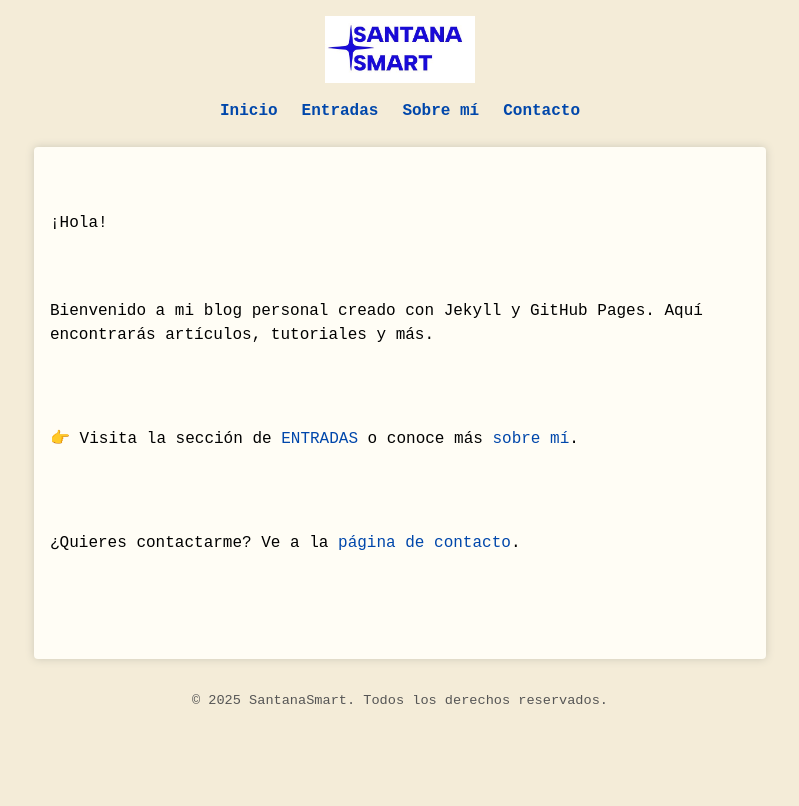
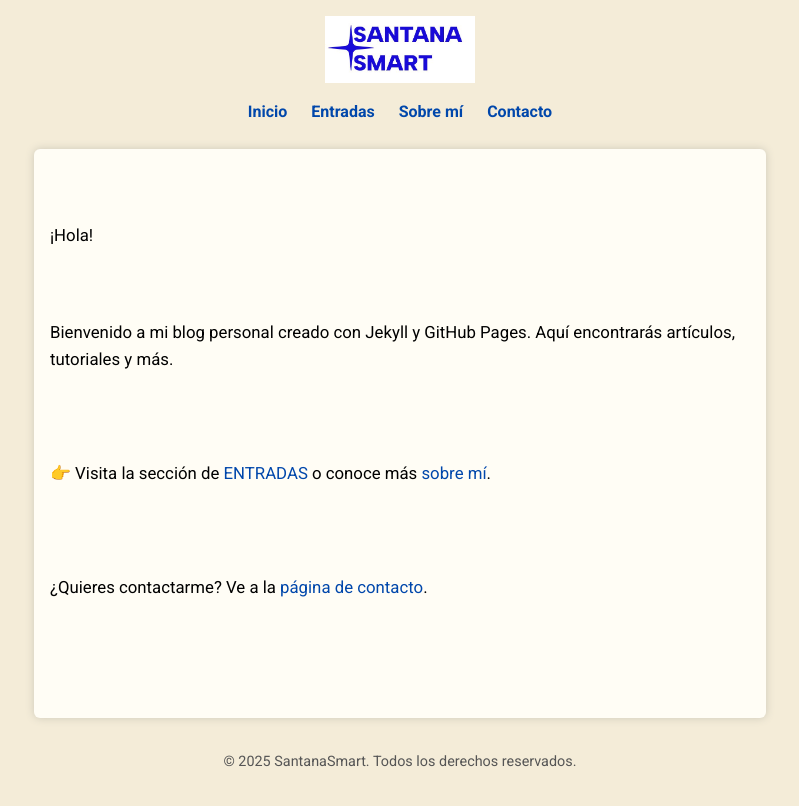
Before and after one commit to santanasmart/santanasmart_github, a Jekyll site: the page built from index.md, in a window 1280 px wide. Shown: the top 806 px of the page, without its empty margins (240-1039 px from the left). Built offline with Jekyll 4.4.1, drawn with Linux system fonts in a browser that asks for light colours.

Commit message:
Update default.html

```diff
--- a/_layouts/default.html
+++ b/_layouts/default.html
@@ -4,6 +4,10 @@
   <meta charset="UTF-8" />
   <title>{{ page.title }} | {{ site.title }}</title>
   <meta name="viewport" content="width=device-width, initial-scale=1" />
+
+  <!-- Fuente Roboto desde Google Fonts -->
+  <link href="https://fonts.googleapis.com/css2?family=Roboto:wght@400;700&display=swap" rel="stylesheet" />
+
   <style>
     /* Reset básico */
     body, h1, ul, li, a, footer, header, main, nav {
@@ -16,10 +20,10 @@
     }
 
     body {
-      font-family: 'Courier New', Courier, monospace;
+      font-family: 'Roboto', sans-serif;
       background-color: #f4ecd8; /* sepia claro */
       color: #000000; /* negro */
-      line-height: 1.5;
+      line-height: 1.6;
       padding: 1rem;
       min-height: 100vh;
       box-sizing: border-box;
@@ -28,9 +32,11 @@
     a {
       color: #0047ab; /* azul fuerte */
       text-decoration: none;
+      transition: color 0.3s ease;
     }
     a:hover, a:focus {
       text-decoration: underline;
+      color: #002f6c;
       outline: none;
     }
 
@@ -51,12 +57,11 @@
       justify-content: center;
       gap: 1.5rem;
       padding: 0.5rem 0;
-      font-weight: bold;
-      flex-wrap: wrap; /* permite que el menú se ajuste en pantallas pequeñas */
+      font-weight: 700;
+      flex-wrap: wrap;
     }
 
     nav a {
-      font-family: 'Courier New', Courier, monospace;
       font-size: 1rem;
       color: #0047ab;
     }
@@ -64,20 +69,19 @@
     main {
       max-width: 700px;
       margin: 0 auto;
-      padding: 1rem;
+      padding: 1.2rem 1rem;
       background-color: #fffdf5; /* casi blanco */
-      border-radius: 4px;
+      border-radius: 6px;
       box-shadow: 0 0 8px #ccc8b8;
-      font-size: 1rem;
-      white-space: pre-wrap; /* mantiene formato */
+      font-size: 1.05rem;
+      white-space: pre-wrap;
     }
 
     footer {
       text-align: center;
-      font-size: 0.85rem;
+      font-size: 0.9rem;
       color: #555;
       margin-top: 2rem;
-      font-family: 'Courier New', Courier, monospace;
       user-select: none;
     }
 
@@ -90,11 +94,11 @@
         gap: 1rem;
       }
       nav a {
-        font-size: 0.9rem;
+        font-size: 0.95rem;
       }
       main {
-        padding: 0.8rem;
-        font-size: 0.95rem;
+        padding: 1rem 0.8rem;
+        font-size: 1rem;
       }
     }
 
@@ -102,7 +106,7 @@
     @media (min-width: 601px) and (max-width: 900px) {
       main {
         max-width: 90%;
-        font-size: 1rem;
+        font-size: 1.05rem;
       }
     }
   </style>
```
